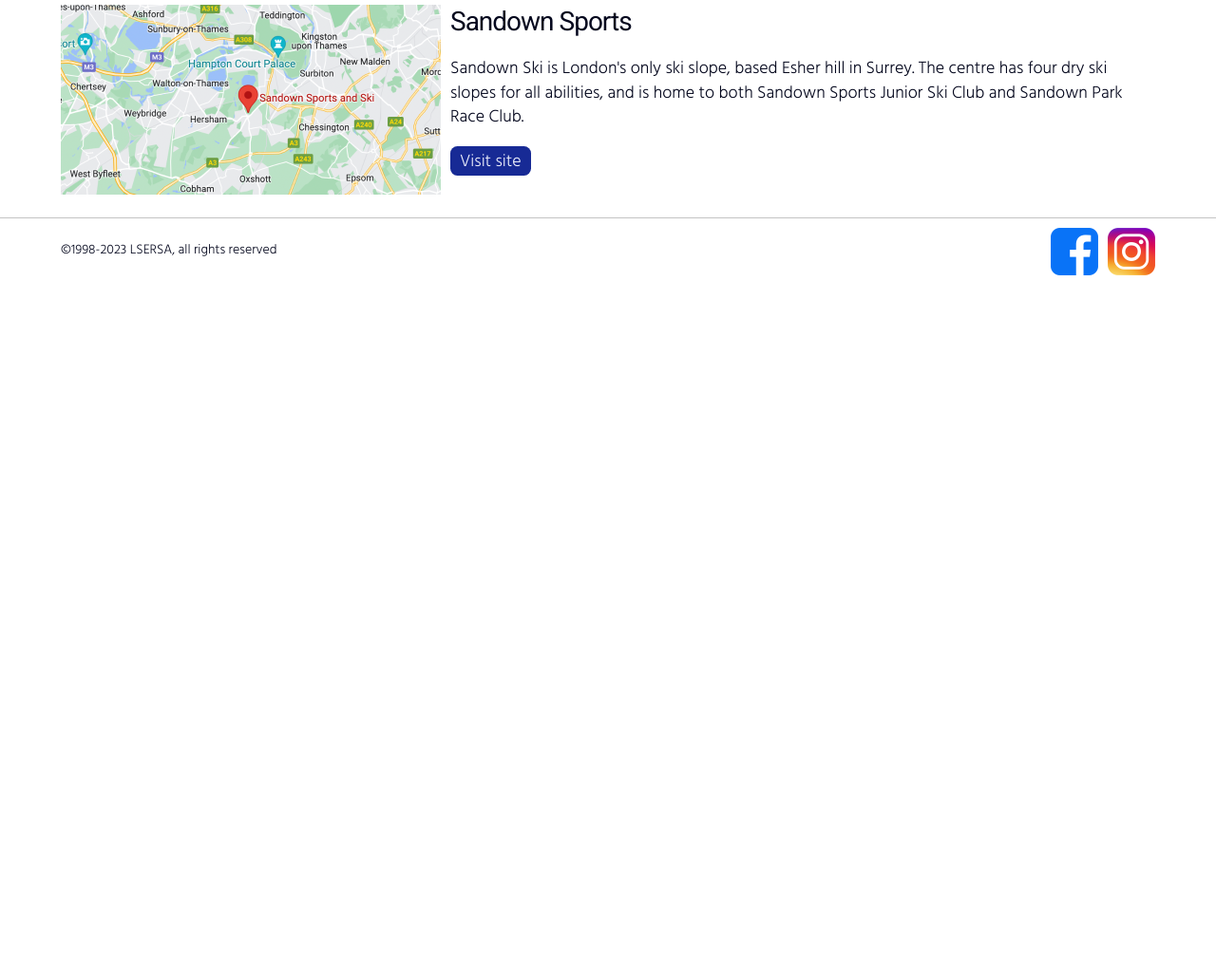
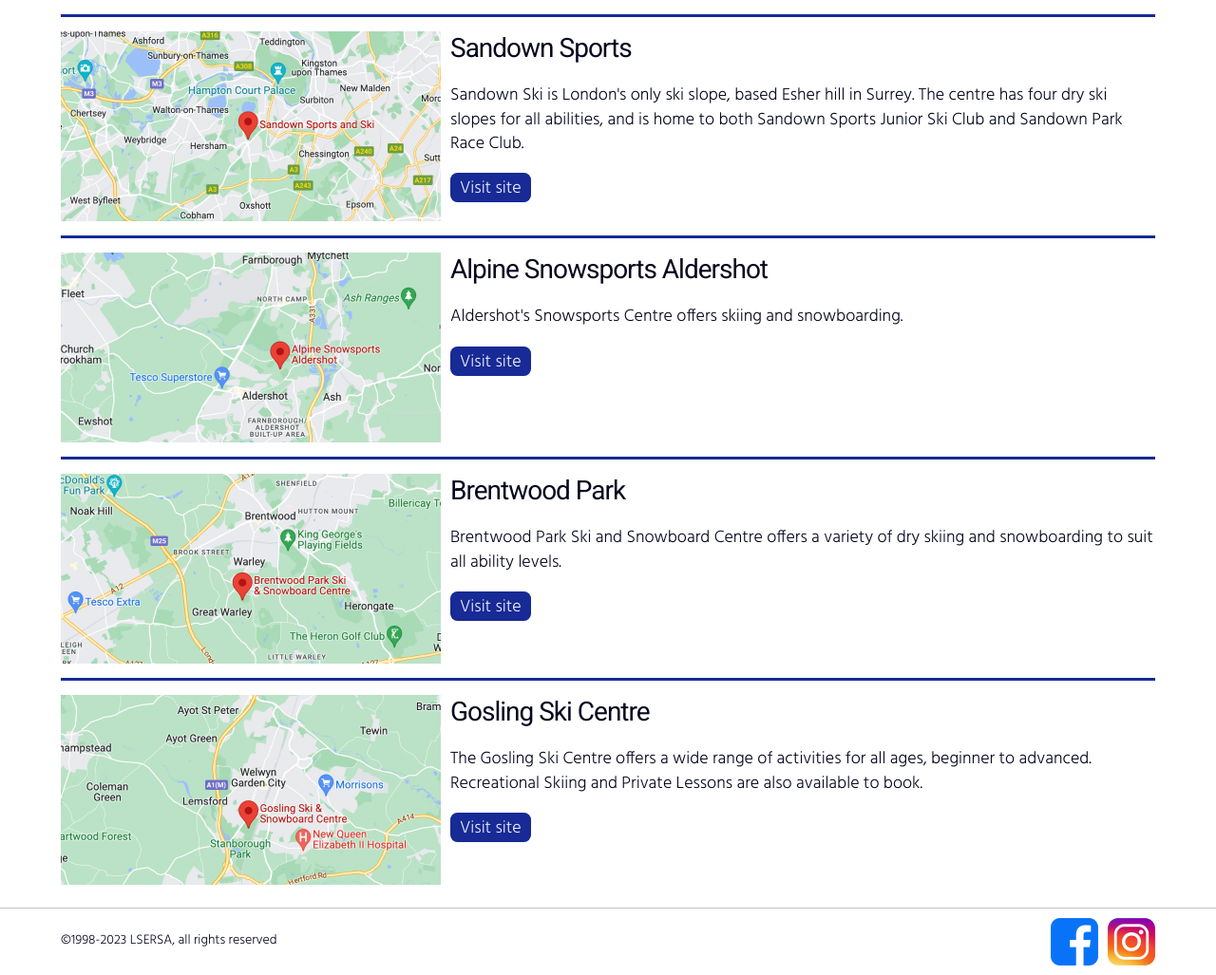
Before and after one commit to domwakeling/lsersa-gatsby, a Gatsby site: page /slopes in a window 1280 px wide. Shown: the part 1542-2569 px from the top of the page at 95% size. Before the commit the page ends 1842 px from the top, so only its background shows below. Built offline with nearby package versions, Linux system fonts and the light colour scheme; Gatsby itself is replaced by a stand-in of ours.

Commit message:
Added slopes and DSUK

```diff
--- a/src/data/slopes.yaml
+++ b/src/data/slopes.yaml
@@ -35,13 +35,38 @@
         <p>Knockhatch is an outdoor dry Ski and Snowboard Centre in Hailsham, East Sussex with a 110m
             slope. The surface is a carpet, which is ideal for learners.</p>
 
-
 -   name: Sandown Sports
     url: https://sandownsports.co.uk/ski/
     map_url: https://www.google.co.uk/maps/place/Sandown+Sports+and+Ski/@51.3730527,-0.4473777,12z/data=!4m6!3m5!1s0x48760acf347dd923:0xec834c8e8e846eee!8m2!3d51.3730494!4d-0.3649749!16s%2Fg%2F11cm16d0wn
     img: maps/sandown.png
     target: _sandown
     copy: >
-        <p>Sandown Ski is London's only ski slope, based Esher hill in Surrey. The centre has  four
+        <p>Sandown Ski is London's only ski slope, based Esher hill in Surrey. The centre has four
             dry ski slopes for all abilities, and is home to both Sandown Sports Junior Ski Club and
             Sandown Park Race Club.</p>
+
+-   name: Alpine Snowsports Aldershot
+    url: https://activenation.org.uk/venues/alpine-snowsports-aldershot/
+    map_url: https://www.google.co.uk/maps/place/Alpine+Snowsports+Aldershot/@51.2565285,-0.8326499,12z/data=!4m6!3m5!1s0x4875d354fa246aa7:0xc9d62f7ccc80ac5!8m2!3d51.256526!4d-0.7490602!16s%2Fg%2F1tdmdbyc
+    img: maps/aldershot.png
+    target: _aldershot
+    copy: >
+        <p>Aldershot's Snowsports Centre offers skiing and snowboarding.</p>
+
+-   name: Brentwood Park
+    url: http://www.brentwoodskicentre.co.uk/
+    map_url: https://www.google.co.uk/maps/place/Brentwood+Park+Ski+%26+Snowboard+Centre/@51.5974379,0.2121916,12z/data=!4m6!3m5!1s0x47d8b94b8cde09eb:0x90773990ea1d587!8m2!3d51.597425!4d0.2945898!16s%2Fg%2F1tg_wbyk
+    img: maps/brentwood.png
+    target: _brentwood
+    copy: >
+        <p>Brentwood Park Ski and Snowboard Centre offers a variety  of dry skiing and snowboarding
+        to suit all ability levels.</p>
+
+-   name: Gosling Ski Centre
+    url: https://www.better.org.uk/leisure-centre/welwyn/gosling-sports-park/skiing
+    map_url: https://www.google.co.uk/maps/place/Gosling+Ski+%26+Snowboard+Centre/@51.7895674,-0.2955534,12z/data=!4m6!3m5!1s0x48763b3fd00ecd25:0x7ea4a72398c4f6ef!8m2!3d51.7895545!4d-0.2131552!16s%2Fg%2F11h0w2mn3
+    img: maps/welwyn.png
+    target: _welwyn
+    copy: >
+        <p>The Gosling Ski Centre offers a wide range of activities for all ages, beginner to
+            advanced. Recreational Skiing and Private Lessons are also available to book.</p>
--- a/src/pages/index.jsx
+++ b/src/pages/index.jsx
@@ -34,7 +34,7 @@
             <div className="banner col-p900 bg-p300">
                 <div className="container">
                     <div className="row">
-                        <h3>Concussion Guidance 2023 &mdash; Please Read</h3>
+                        <h2 className="as-h3">Concussion Guidance 2023 &mdash; Please Read</h2>
                         <p className="larger">Recently, updated guidance has been published by the UK
                             Government on concussion with the title “if in doubt, sit them out”. LSERSA
                             has adopted this guidance.</p>
--- a/src/pages/slopes.jsx
+++ b/src/pages/slopes.jsx
@@ -43,7 +43,8 @@
                     <h1>Slopes</h1>
                     <p className="larger">
                         We are fortunate to have a number of slopes in and around the region,
-                        making snowsports accessible to everyone.</p>
+                        making snowsports accessible to everyone. The following are slopes that
+                        the region uses regularly for races / DSUK / SSCD activities.</p>
                     {
                         slopesData.map((slope, idx) => (
                             <div className="slope-container" key={idx}>
--- a/src/pages/todo.jsx
+++ b/src/pages/todo.jsx
@@ -26,7 +26,6 @@
                         <br/>
                         <li><b>The Region</b></li>
                         <li>Add meeting minutes 2022 AGM</li>
-                        <li>Do we add slopes in the same way as clubs?</li>
                         <li>Updated policies or other documents we should add?</li>
                         <br/>
                         <li><b>Races</b></li>
```
Also changed, not shown: src/data/clubs.yaml (+14 -0 lines), README.md, src/images/clubs/dsuk.png (added), src/images/maps/aldershot.png (added), src/images/maps/brentwood.png (added), src/images/maps/welwyn.png (added).
